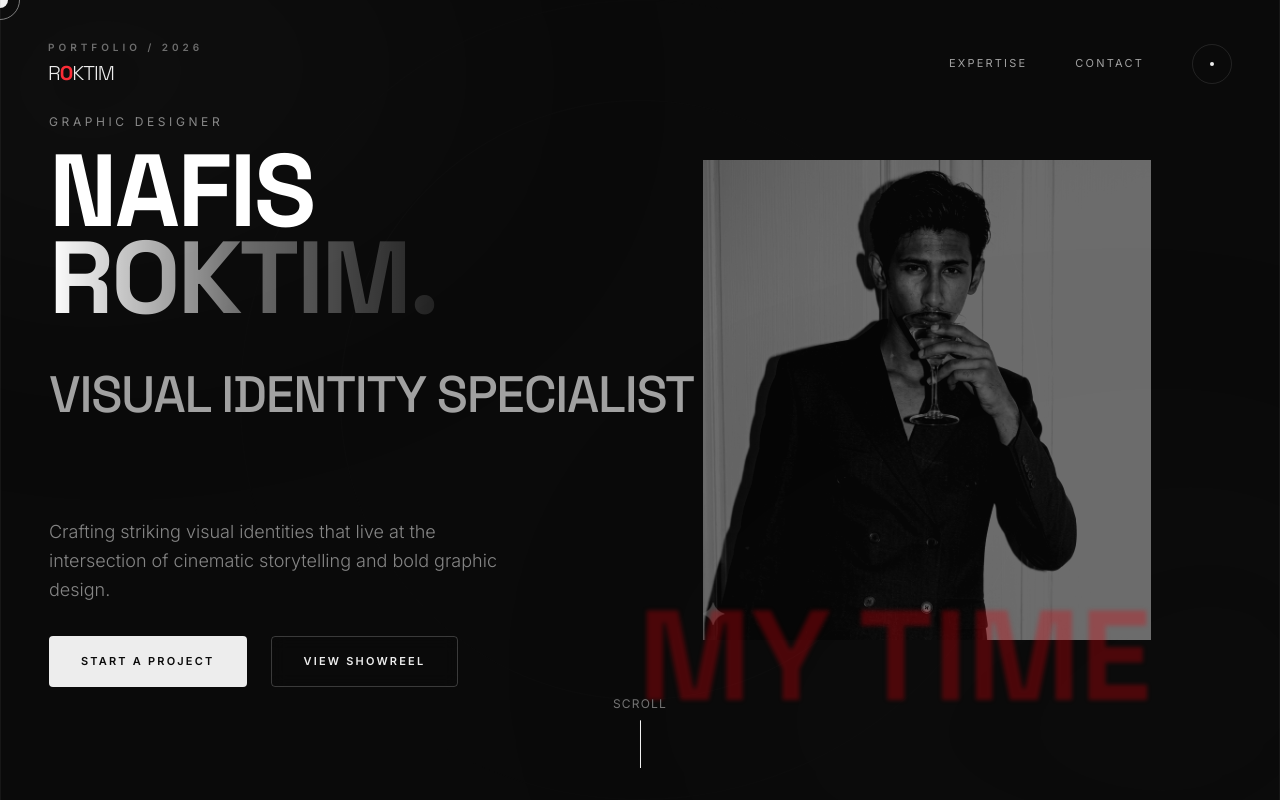
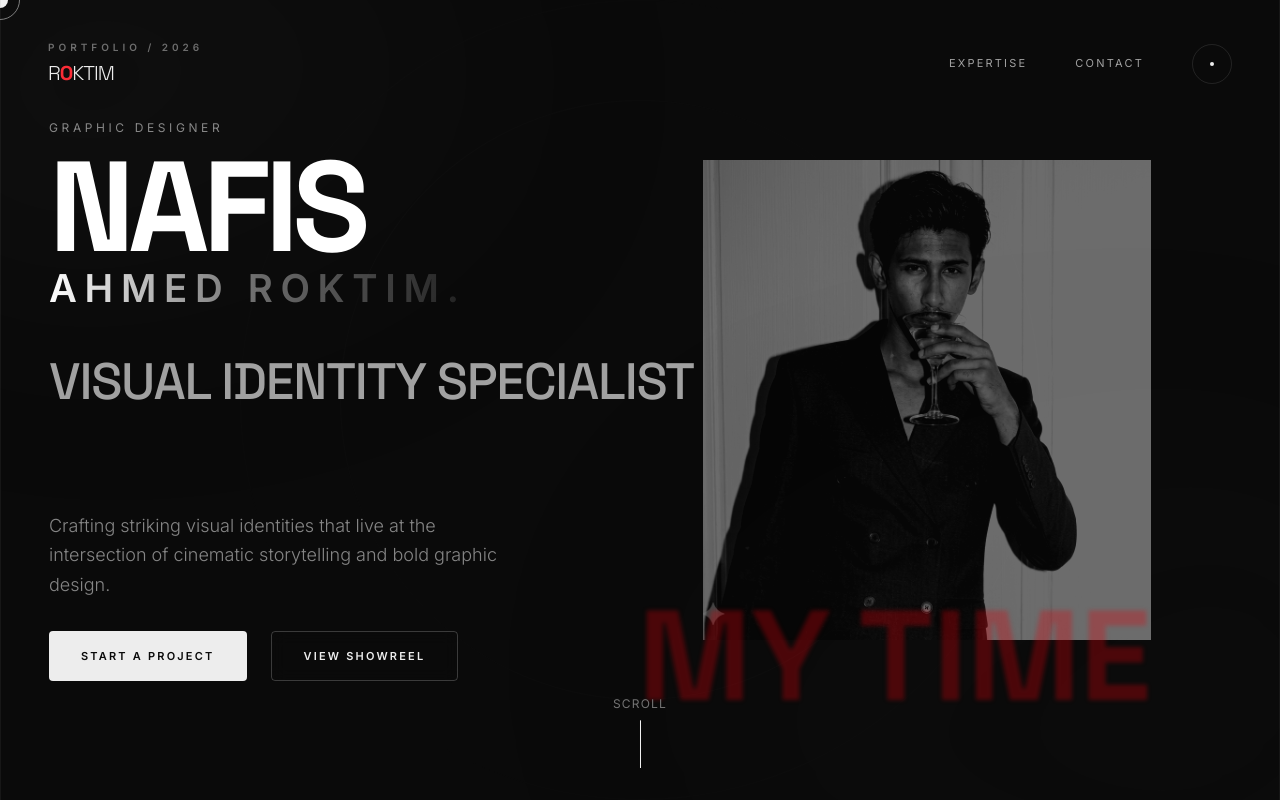
Before and after one commit to roktim2005nafis-dot/Portfolio, a React (Vite) app: page / in a window 1280 px wide. Shown: the top 800 px of the page. Built offline with nearby package versions, Linux system fonts and the light colour scheme.

Commit message:
feat: Add preloader and refine hero animations
Introduces a preloader component to provide a smooth initial loading experience. Adjusts hero section animations to sync with the preloader's duration, ensuring a cohesive visual flow for first-time visitors.

```diff
--- a/src/App.tsx
+++ b/src/App.tsx
@@ -3,6 +3,7 @@ import CustomCursor from './components/CustomCursor';
 import Header from './components/Header';
 import Hero from './components/Hero';
 import About from './components/About';
+import Preloader from './components/Preloader';
 
 const Services = lazy(() => import('./components/Services'));
 const Experience = lazy(() => import('./components/Experience'));
@@ -20,6 +21,7 @@ export default function App() {
 
   return (
     <div className="bg-[#0a0a0a] min-h-screen text-[#ededed] font-sans selection:bg-white selection:text-black relative border-x border-neutral-900">
+      <Preloader />
       <CustomCursor />
       <Header />
 
--- a/src/components/Hero.tsx
+++ b/src/components/Hero.tsx
@@ -1,8 +1,10 @@
 import { motion, useScroll, useTransform } from 'motion/react';
-import { useRef } from 'react';
+import { useRef, useState } from 'react';
 
 export default function Hero() {
   const containerRef = useRef<HTMLDivElement>(null);
+  const [isNameHovered, setIsNameHovered] = useState(false);
+
   const { scrollYProgress } = useScroll({
     target: containerRef,
     offset: ["start start", "end start"],
@@ -10,16 +12,47 @@ export default function Hero() {
 
   const y1 = useTransform(scrollYProgress, [0, 1], [0, 200]);
   const y2 = useTransform(scrollYProgress, [0, 1], [0, -100]);
-  const opacity = useTransform(scrollYProgress, [0, 0.8], [1, 0]);
+  const scrollOpacity = useTransform(scrollYProgress, [0, 0.8], [1, 0]);
+
+  // Determine if it's the first visit to sync with the preloader
+  const isFirstVisit = !sessionStorage.getItem('preloaderPlayed');
+  const baseDelay = isFirstVisit ? 2.5 : 0.2;
+
+  // Framer Motion entrance variants
+  const textContainer = {
+    hidden: { opacity: 0 },
+    visible: {
+      opacity: 1,
+      transition: {
+        staggerChildren: 0.15,
+        delayChildren: baseDelay
+      }
+    }
+  };
+
+  const textItem = {
+    hidden: { opacity: 0, x: -60 },
+    visible: {
+      opacity: 1,
+      x: 0,
+      transition: { duration: 1.2, ease: [0.16, 1, 0.3, 1] }
+    }
+  };
 
   return (
     <section ref={containerRef} className="relative h-screen w-full flex items-center justify-center overflow-hidden bg-transparent">
       {/* Abstract Background Element */}
       <motion.div
-        style={{ y: y1, opacity }}
+        style={{ y: y1, opacity: scrollOpacity }}
         className="absolute right-[10%] top-[20%] w-[40vw] h-[60vh] max-w-md hidden md:block"
       >
-        <div className="w-full h-full relative z-0 grayscale contrast-125 opacity-40 mix-blend-screen scale-x-[-1]">
+        <motion.div
+          initial={{ opacity: 0, x: 80 }}
+          animate={{ opacity: 1, x: 0 }}
+          transition={{ duration: 1.2, delay: baseDelay + 0.4, ease: [0.16, 1, 0.3, 1] }}
+          className="w-full h-full"
+        >
+          <div className={`w-full h-full relative z-0 grayscale contrast-125 mix-blend-screen scale-x-[-1] transition-all duration-[400ms] ease-in-out ${isNameHovered ? 'opacity-10 blur-xl' : 'opacity-40 blur-0'}`}>
             <img
               src="/martini.png"
               alt="moody portrait"
@@ -27,39 +60,40 @@ export default function Hero() {
             />
           </div>
         </motion.div>
+      </motion.div>
 
       <div className="relative z-10 w-full max-w-7xl mx-auto px-6 md:px-12 flex flex-col items-center md:items-start text-center md:text-left">
         <motion.div
-          initial={{ opacity: 0, y: 50 }}
-          animate={{ opacity: 1, y: 0 }}
-          transition={{ duration: 1, delay: 0.2, ease: [0.16, 1, 0.3, 1] }}
-          className="flex flex-col gap-2"
+          variants={textContainer}
+          initial="hidden"
+          animate="visible"
+          className="flex flex-col gap-2 relative z-10"
         >
-          <motion.span
-            initial={{ opacity: 0, x: -20 }}
-            animate={{ opacity: 1, x: 0 }}
-            transition={{ duration: 0.8, delay: 0.8 }}
-            className="text-[12px] uppercase tracking-[0.3em] text-[#888] mb-2"
+          <motion.div variants={textItem} className="flex flex-col gap-2">
+            <span className={`text-[12px] uppercase tracking-[0.3em] mb-2 block transition-all duration-[400ms] ease-in-out ${isNameHovered ? 'text-white/20 blur-sm' : 'text-[#888]'}`}>
+              Graphic Designer
+            </span>
+
+            <div
+              onMouseEnter={() => setIsNameHovered(true)}
+              onMouseLeave={() => setIsNameHovered(false)}
+              className={`relative flex flex-col self-start transition-all duration-[400ms] ease-in-out cursor-default ${isNameHovered ? 'scale-105 drop-shadow-2xl' : 'scale-100'}`}
+              style={{ transformOrigin: 'left center' }}
             >
-            Graphic Designer
-          </motion.span>
+              <h1 className={`font-display font-bold text-[14vw] md:text-[10vw] leading-[0.85] tracking-tighter uppercase transition-all duration-[400ms] ease-in-out ${isNameHovered ? 'text-white font-black' : 'text-white'}`}>
+                Nafis
+              </h1>
+              <span className={`font-sans font-semibold text-[5vw] md:text-[3vw] leading-none tracking-[0.15em] md:tracking-[0.2em] uppercase text-transparent bg-clip-text transition-all duration-[400ms] ease-in-out mt-1 md:mt-2 ${isNameHovered ? 'bg-gradient-to-r from-white via-white/80 to-white/60' : 'bg-gradient-to-r from-white via-white/40 to-white/10'}`}>
+                Ahmed Roktim.
+              </span>
+            </div>
 
-          <h1 className="font-display font-bold text-[12vw] md:text-[8vw] leading-[0.85] tracking-tight uppercase text-white">
-            Nafis <br />
-            <span className="text-transparent bg-clip-text bg-gradient-to-r from-white via-white/40 to-white/10">Roktim.</span>
-          </h1>
-
-          <h2 className="font-display font-medium text-[6vw] md:text-[4vw] leading-none tracking-tight text-neutral-400 mt-6 md:mt-10 uppercase">
+            <h2 className={`font-display font-medium text-[6vw] md:text-[4vw] leading-none tracking-tight mt-6 md:mt-10 uppercase transition-all duration-[400ms] ease-in-out ${isNameHovered ? 'text-white/20 blur-sm' : 'text-neutral-400'}`}>
               Visual Identity Specialist
             </h2>
           </motion.div>
 
-        <motion.div
-          initial={{ opacity: 0 }}
-          animate={{ opacity: 1 }}
-          transition={{ duration: 1, delay: 1.2 }}
-          className="mt-12 md:mt-24 max-w-md"
-        >
+          <motion.div variants={textItem} className={`mt-12 md:mt-24 max-w-md transition-all duration-[400ms] ease-in-out ${isNameHovered ? 'opacity-20 blur-sm' : 'opacity-100'}`}>
             <p className="font-sans text-white/50 text-base md:text-lg leading-relaxed font-light">
               Crafting striking visual identities that live at the intersection of cinematic storytelling and bold graphic design.
             </p>
@@ -69,12 +103,13 @@ export default function Hero() {
               <button className="px-8 py-4 border border-white/20 text-[#ededed] text-[11px] font-bold uppercase tracking-[0.2em] rounded-sm backdrop-blur-sm hover:bg-white/5 transition-colors" data-cursor="hover">View Showreel</button>
             </div>
           </motion.div>
+        </motion.div>
       </div>
 
       {/* Floating Red Accent Tagline */}
       <motion.div
         style={{ y: y2 }}
-        className="absolute bottom-[10%] right-[10%] z-20 pointer-events-none hidden md:block"
+        className={`absolute bottom-[10%] right-[10%] z-20 pointer-events-none hidden md:block transition-all duration-[400ms] ease-in-out ${isNameHovered ? 'opacity-0 blur-xl' : 'opacity-100 blur-0'}`}
       >
         <span className="font-display font-bold text-red-600/30 text-8xl md:text-9xl whitespace-nowrap blur-[2px] select-none">
           MY TIME
@@ -83,7 +118,7 @@ export default function Hero() {
 
       {/* Scroll indicator */}
       <motion.div
-        className="absolute bottom-8 left-1/2 -translate-x-1/2 z-20 flex flex-col items-center gap-2"
+        className={`absolute bottom-8 left-1/2 -translate-x-1/2 z-20 flex flex-col items-center gap-2 transition-all duration-[400ms] ease-in-out ${isNameHovered ? 'opacity-0 blur-sm' : 'opacity-100'}`}
         initial={{ opacity: 0 }}
         animate={{ opacity: 1 }}
         transition={{ delay: 2, duration: 1 }}
--- /dev/null
+++ b/src/components/Preloader.tsx
@@ -0,0 +1,60 @@
+import { useState, useEffect } from 'react';
+import { motion, AnimatePresence } from 'motion/react';
+
+export default function Preloader() {
+  const [isVisible, setIsVisible] = useState(true);
+
+  useEffect(() => {
+    const hasPreloaderPlayed = sessionStorage.getItem('preloaderPlayed');
+
+    if (hasPreloaderPlayed) {
+      setIsVisible(false);
+      return;
+    }
+
+    sessionStorage.setItem('preloaderPlayed', 'true');
+
+    // Slide out after 2.5 seconds
+    const timer = setTimeout(() => {
+      setIsVisible(false);
+    }, 2500);
+
+    return () => clearTimeout(timer);
+  }, []);
+
+  return (
+    <AnimatePresence>
+      {isVisible && (
+        <motion.div
+          initial={{ y: 0 }}
+          exit={{
+            y: "-100%",
+            transition: { duration: 1, ease: [0.76, 0, 0.24, 1], delay: 0.2 }
+          }}
+          className="fixed inset-0 z-[100] flex items-center justify-center bg-[#0a0a0a] text-[#ededed]"
+        >
+          <div className="overflow-hidden flex items-center justify-center">
+            <motion.div
+              initial={{ opacity: 0, filter: "blur(12px)", scale: 0.95 }}
+              animate={{
+                opacity: 1,
+                filter: "blur(0px)",
+                scale: 1,
+                transition: { duration: 1.2, ease: [0.16, 1, 0.3, 1] }
+              }}
+              exit={{
+                opacity: 0,
+                filter: "blur(10px)",
+                scale: 1.05,
+                transition: { duration: 0.6, ease: "easeInOut" }
+              }}
+              className="font-display text-4xl md:text-6xl lg:text-7xl font-bold uppercase tracking-[0.2em] text-transparent bg-clip-text bg-gradient-to-r from-white to-white/40"
+            >
+              NR
+            </motion.div>
+          </div>
+        </motion.div>
+      )}
+    </AnimatePresence>
+  );
+}
```
Lines whose indentation alone changed are shown as unchanged.
